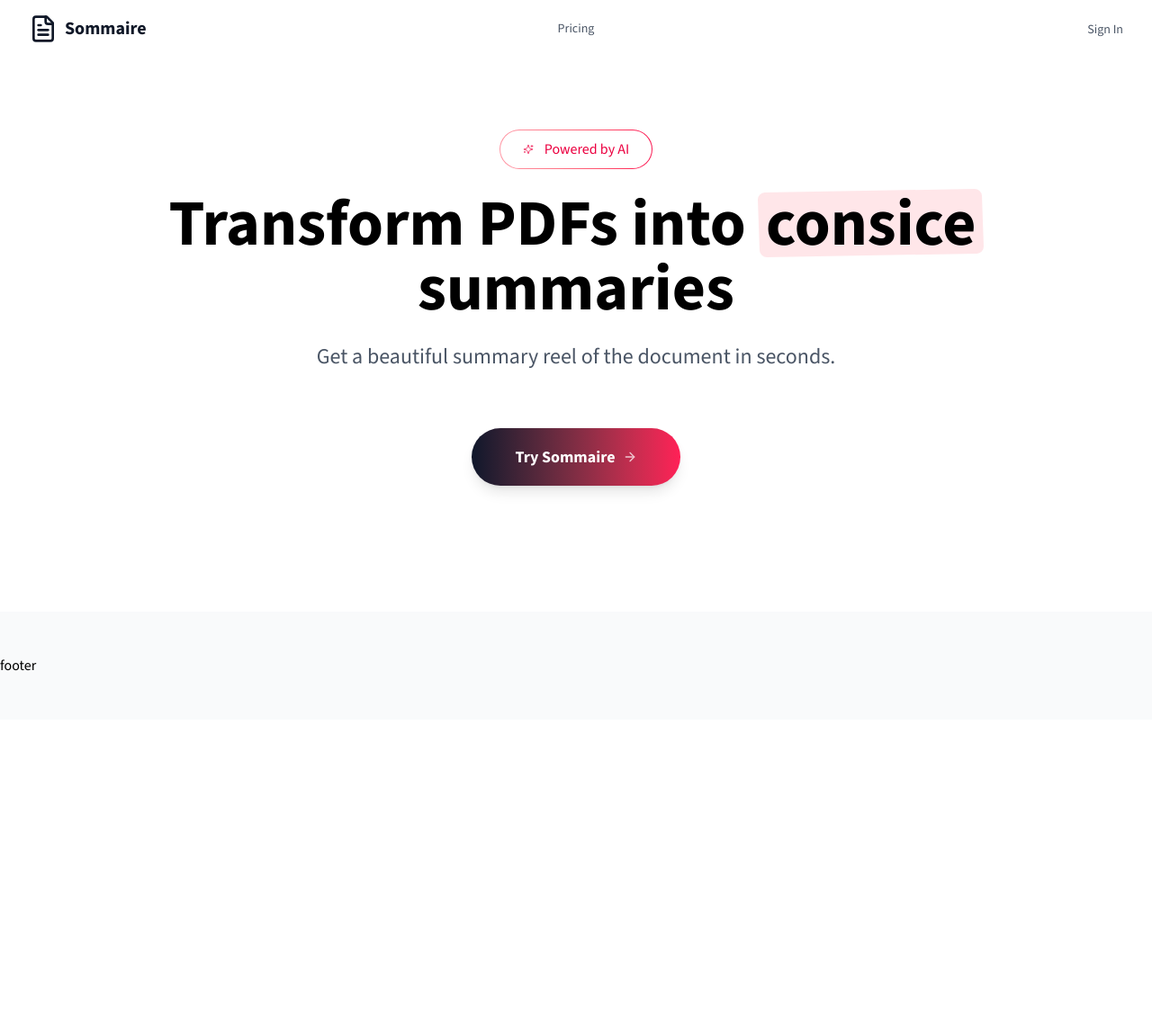
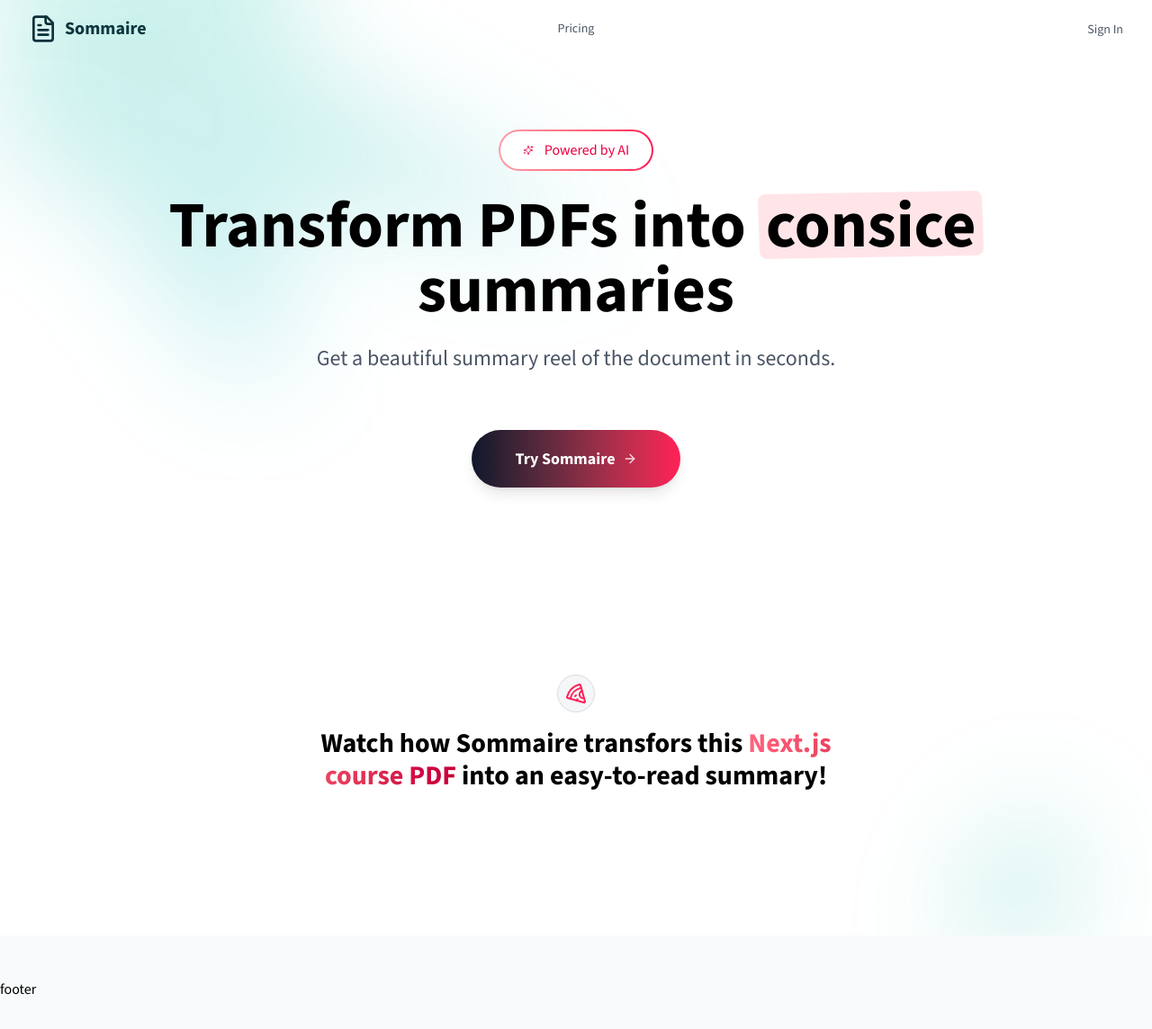
Before and after one commit to Anas1602/PDF-Summary-AI-SaaS, a Next.js app: page / in a window 1280 px wide. Shown: the top 1144 px of the page at 90% size. Before the commit the page ends 800 px from the top, so only its background shows below. Built offline with nearby package versions, Linux system fonts and the light colour scheme.

Commit message:
DemoSection Part 1

```diff
--- a/app/page.tsx
+++ b/app/page.tsx
@@ -1,10 +1,15 @@
+import BgGradient from "@/components/common/BgGradient";
+import DemoSection from "@/components/home/DemoSection";
 import HeroSection from "@/components/home/HeroSection";
-import { Button } from "@/components/ui/button";
 
 export default function Home() {
   return (
     <div className="relative w-full">
-      <HeroSection />
+      <BgGradient />
+      <div className="flex flex-col">
+        <HeroSection />
+        <DemoSection />
+      </div>
     </div>
   );
 }
--- /dev/null
+++ b/components/common/BgGradient.tsx
@@ -0,0 +1,28 @@
+import React from "react";
+
+const BgGradient = ({
+  children,
+  className,
+}: {
+  children?: React.ReactNode;
+  className?: string;
+}) => {
+  return (
+    <div className={`relative isolate ${className}`}>
+      <div
+        aria-hidden="true"
+        className="pointer-events-none absolute inset-x-0 -top-40 -z-10 transform-gpu overflow-hidden blur-3xl sm:-top-80">
+        <div
+          style={{
+            clipPath:
+              "polygon(50% 0%, 61% 35%, 98% 35%, 68% 57%, 79% 91%, 50% 70%, 21% 91%, 32% 57%, 2% 35%, 39% 35%)",
+          }}
+          className="relative left-[calc(50%-11rem)] aspect-1155/678 w-[36.125rem] -translate-x-1/2 rotate-[30deg] bg-linear-to-br from-emerald-500 via-teal-500 to-cyan-500 opacity-20 sm:left-[calc(50%-30rem)] sm:w-[72rem]"
+        />
+      </div>
+      {children}
+    </div>
+  );
+};
+
+export default BgGradient;
--- /dev/null
+++ b/components/home/DemoSection.tsx
@@ -0,0 +1,48 @@
+import { Pizza } from "lucide-react";
+import React from "react";
+
+const DemoSection = () => {
+  return (
+    <section className="relative">
+      <div className="py-12 lg:py-24 max-w-5xl mx-auto px-4 sm:px-6 lg:px-12">
+        {/* bg */}
+        <div
+          aria-hidden="true"
+          className="pointer-events-none absolute inset-0 -z-10 transform-gpu overflow-hidden blur-3xl">
+          <div
+            className="relative left-[calc(50%+3rem)] aspect-1155/678 w-[36.125rem] -translate-x-1/2 bg-linear-to-br from-emerald-500 via-teal-500 to-cyan-500 opacity-30 sm:left-[calc(50%+36rem)] sm:w-[72.1875rem]"
+            style={{
+              clipPath:
+                "polygon(74.1% 44.1%, 100% 61.6%, 97.5% 26.9%, 85.5% 0.1%, 80.7% 2%, 72.5% 32.5%, 60.2% 62.4%, 52.4% 68.1%, 47.5% 58.3%, 45.2% 34.5%, 27.5% 76.7%, 0.1% 64.9%, 17.9% 100%, 27.6% 76.8%, 76.1% 97.7%, 74.1% 44.1%)",
+            }}
+          />
+        </div>
+        {/* bg end */}
+
+        {/* Content */}
+        <div className="flex flex-col items-center text-center space-y-4">
+          <div className="inline-flex items-center justify-center p-2 rounded-full bg-gray-100/80 backdrop-blur-xs border border-gray-500/20 mb-4">
+            <Pizza className="w-6 h-6 text-rose-500" />
+          </div>
+
+          <div className="textcenter mb-16">
+            <h3 className="font-bold text-3xl max-w-2xl mx-auto px-4 sm:px-6">
+              Watch how Sommaire transfors this{" "}
+              <span className="bg-linear-to-r from-rose-400 to-rose-700 bg-clip-text text-transparent">
+                Next.js course PDF
+              </span>{" "}
+              into an easy-to-read summary!
+            </h3>
+          </div>
+
+          <div className="flex justify-center items-center px-2 sm:px-4 lg:px-6">
+            {/* Summary */}
+          </div>
+        </div>
+        {/* Content End */}
+      </div>
+    </section>
+  );
+};
+
+export default DemoSection;
--- a/components/home/HeroSection.tsx
+++ b/components/home/HeroSection.tsx
@@ -7,7 +7,7 @@
 const HeroSection = () => {
   return (
     <section className="relative mx-auto flex flex-col z-0 items-center justify-center py-16 sm:py-20 lg:pb-28 transition-all animate-in lg:px-12 max-w-7xl">
-      <div className="relative p-[1px] overflow-hidden rounded-full bg-linear-to-r from-rose-300 via-rose-500 to-rose-800 animate-gradient-x group">
+      <div className="relative p-[2px] overflow-hidden rounded-full bg-linear-to-r from-rose-300 via-rose-500 to-rose-800 animate-gradient-x group">
         <Badge
           variant="secondary"
           className="relative px-6 py-2 text-base font-medium bg-white rounded-full group-hover:bg-gray-100 transition-colors duration-200">
```
